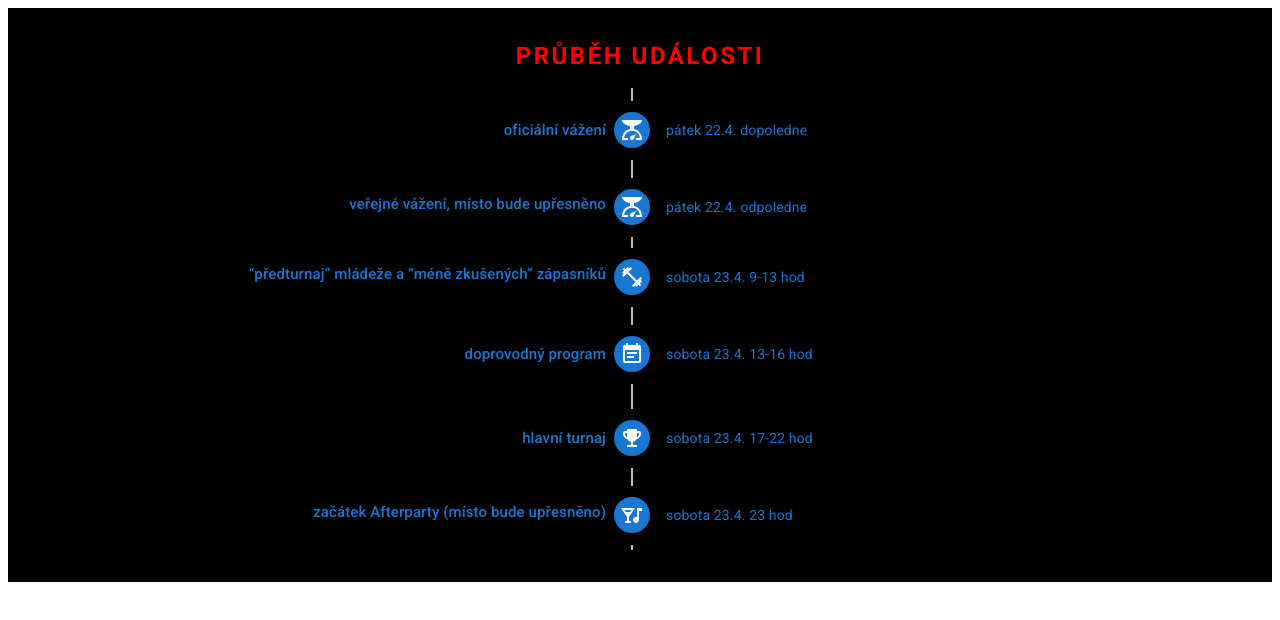
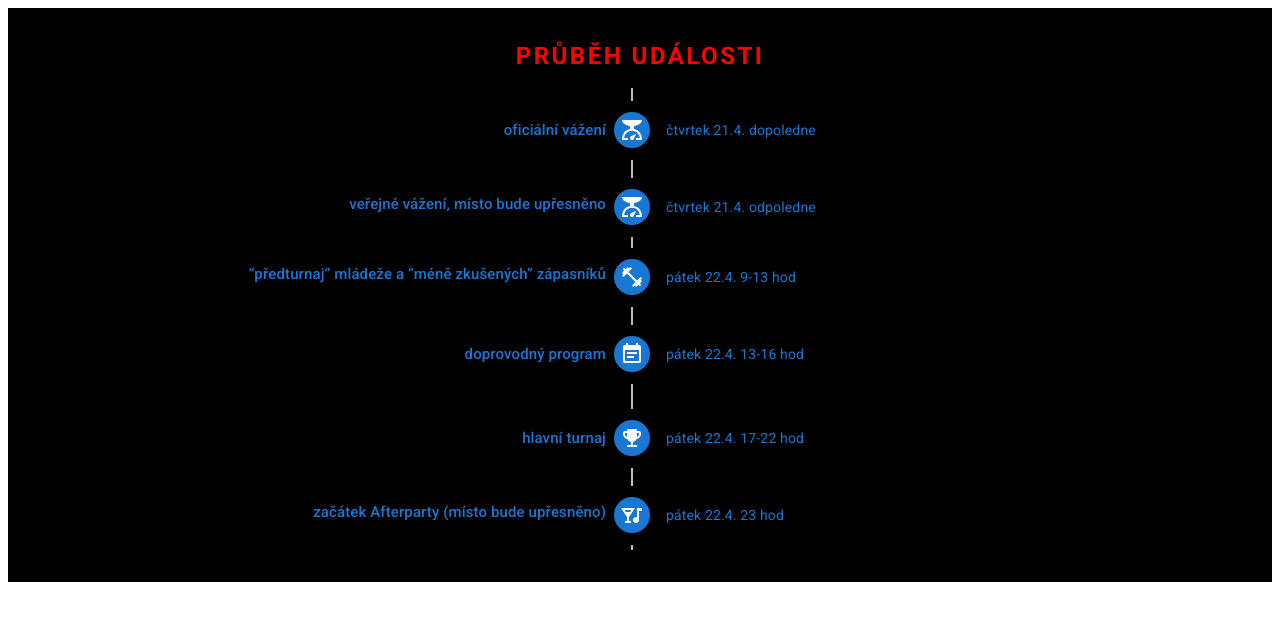
Before and after one commit to theokeist/great2j, a Next.js app: page /components/timeline in a window 1280 px wide. Shown: the top 620 px of the page. Built offline with nearby package versions, Linux system fonts and the light colour scheme.

Commit message:
FIX: wrong dates in timeline card

```diff
--- a/pages/components/timeline.tsx
+++ b/pages/components/timeline.tsx
@@ -35,7 +35,7 @@ export default function EventTimeline() {
             variant="body2"
             color="primary"
           >
-            pátek 22.4. dopoledne
+            čtvrtek 21.4. dopoledne
           </TimelineOppositeContent>
           <TimelineSeparator>
             <TimelineConnector />
@@ -62,7 +62,7 @@ export default function EventTimeline() {
             variant="body2"
             color="primary"
           >
-            pátek 22.4. odpoledne
+            čtvrtek 21.4. odpoledne
           </TimelineOppositeContent>
           <TimelineSeparator>
             <TimelineConnector />
@@ -88,7 +88,7 @@ export default function EventTimeline() {
             variant="body2"
             color="primary"
           >
-            sobota 23.4. 9-13 hod
+            pátek 22.4. 9-13 hod
           </TimelineOppositeContent>
           <TimelineSeparator>
             <TimelineConnector />
@@ -114,7 +114,7 @@ export default function EventTimeline() {
             variant="body2"
             color="primary"
           >
-            sobota 23.4. 13-16 hod
+            pátek 22.4. 13-16 hod
           </TimelineOppositeContent>
           <TimelineSeparator>
             <TimelineConnector />
@@ -140,7 +140,7 @@ export default function EventTimeline() {
             variant="body2"
             color="primary"
           >
-            sobota 23.4. 17-22 hod
+            pátek 22.4. 17-22 hod
           </TimelineOppositeContent>
           <TimelineSeparator>
             <TimelineConnector />
@@ -166,7 +166,7 @@ export default function EventTimeline() {
             variant="body2"
             color="primary"
           >
-            sobota 23.4. 23 hod
+            pátek 22.4. 23 hod
           </TimelineOppositeContent>
           <TimelineSeparator>
             <TimelineConnector />
```
